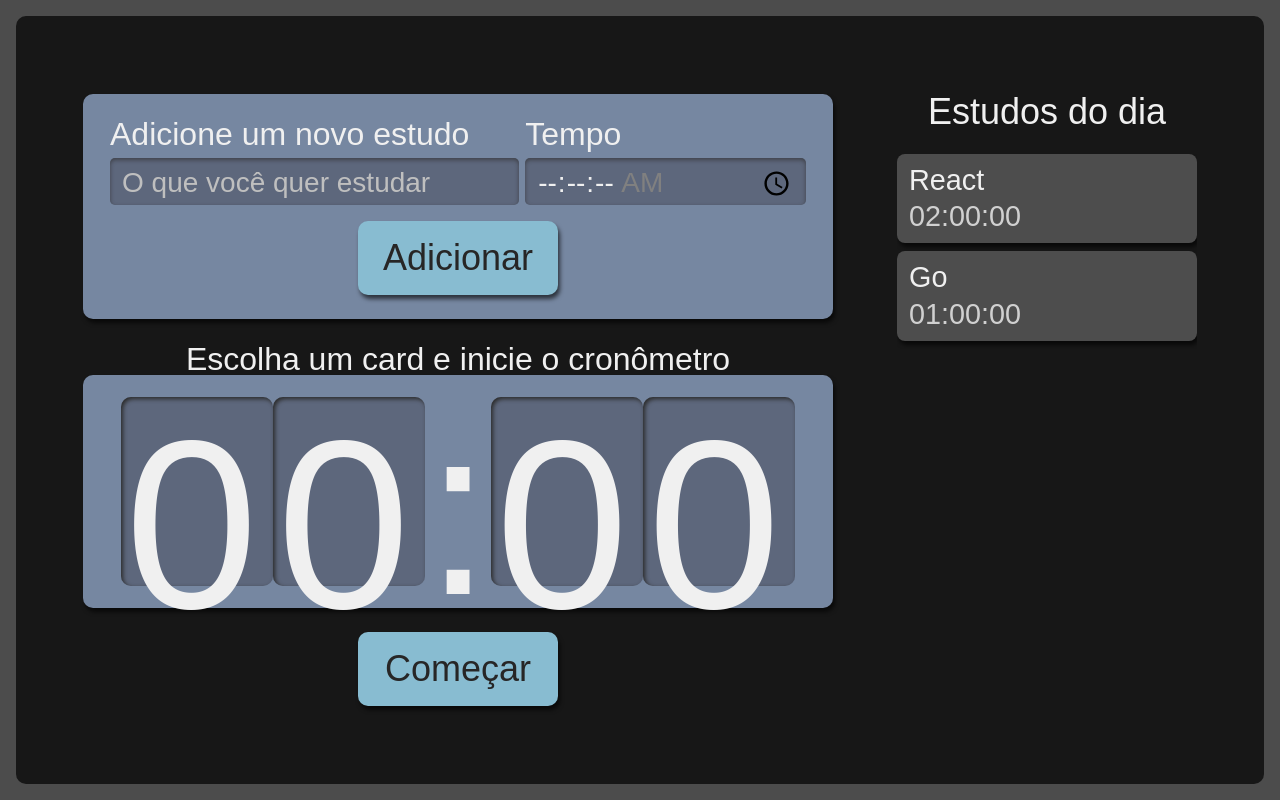
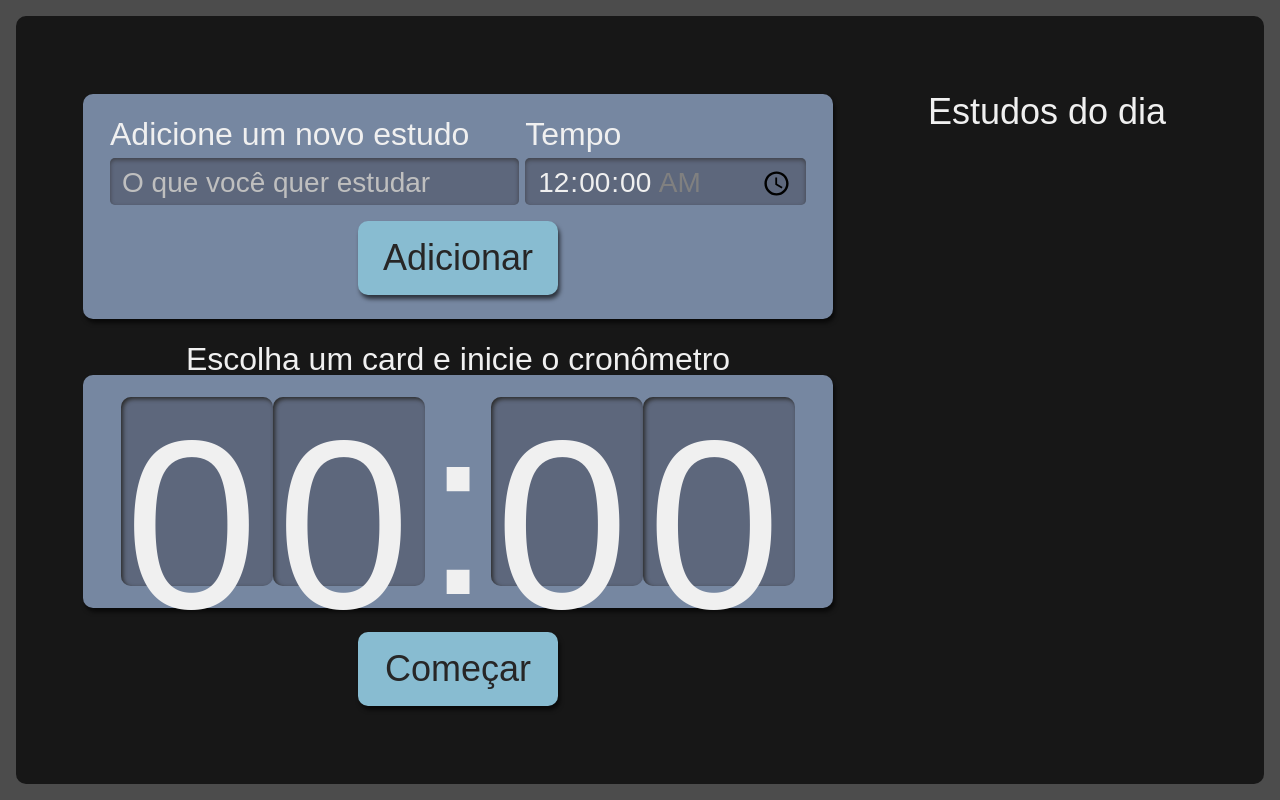
Before and after one commit to jheniferms/alura_react, a React (Create React App) app: page / in a window 1280 px wide. Built offline with nearby package versions, Linux system fonts and the light colour scheme.

Commit message:
refactor: completed form and list with state

```diff
--- a/package.json
+++ b/package.json
@@ -14,6 +14,7 @@
     "react-dom": "^18.2.0",
     "react-scripts": "^5.0.1",
     "typescript": "^4.9.5",
+    "uuid": "^9.0.0",
     "web-vitals": "^2.1.4"
   },
   "scripts": {
@@ -41,6 +42,7 @@
     ]
   },
   "devDependencies": {
+    "@types/uuid": "^9.0.1",
     "sass": "^1.60.0",
     "typescript-plugin-css-modules": "^5.0.0"
   }
--- a/src/components/button/index.tsx
+++ b/src/components/button/index.tsx
@@ -1,10 +1,13 @@
 import React from "react";
 import style from './button.module.scss';
 
-class Button extends React.Component<{label:string}> {
+class Button extends React.Component<{
+    label:string,
+    type?:"button" | "submit" | "reset" | undefined}> {
     render() {
+        const {type = "button"} = this.props
         return (
-            <button className={style.botao}>{this.props.label}</button>
+            <button className={style.botao} type={type}>{this.props.label}</button>
         )
     }
 }
--- a/src/components/form/index.tsx
+++ b/src/components/form/index.tsx
@@ -1,11 +1,29 @@
 import React from 'react';
 import style from './form.module.scss';
 import Button from '../button';
+import { ITask } from '../../types/Itask';
+import { v4 as uuidv4 } from "uuid";
 
-class Form extends React.Component {
+class Form extends React.Component<{
+    setTask: React.Dispatch<React.SetStateAction<ITask[]>>
+}> {
+    state = {
+        task: "",
+        time: "00:00"
+    }
+
+    addTask(event: React.FormEvent<HTMLFormElement>) {
+        event.preventDefault();
+        this.props.setTask(oldTasks => [...oldTasks, { ...this.state, selected: false, completed: false, id:uuidv4() }])
+        this.setState({
+            task: "",
+            time: "00:00"
+        })
+    }
+
     render() {
         return (
-            <form className={style.novaTarefa}>
+            <form className={style.novaTarefa} onSubmit={this.addTask.bind(this)}>
                 <div className={style.inputContainer}>
                     <label htmlFor="task">
                         Adicione um novo estudo
@@ -16,6 +34,8 @@ class Form extends React.Component {
                         id="task"
                         placeholder="O que você quer estudar"
                         required
+                        value={this.state.task}
+                        onChange={event => this.setState({ ...this.state, task: event.target.value })}
                     />
                 </div>
                 <div className={style.inputContainer}>
@@ -30,12 +50,15 @@ class Form extends React.Component {
                         min="00:00:00"
                         max="01:30:00"
                         required
+                        value={this.state.time}
+                        onChange={event => this.setState({ ...this.state, time: event.target.value })}
                     />
                 </div>
-                <Button label='Adicionar'/>
+                <Button label='Adicionar' type="submit" />
             </form>
         )
     }
 }
 
+
 export default Form;
--- a/src/components/list/index.tsx
+++ b/src/components/list/index.tsx
@@ -1,13 +1,15 @@
 import style from './list.module.scss';
 import Item from './item';
+import { ITask } from '../../types/Itask';
 
-function Lista() {
-    const taks = [{ task: 'React', time: '02:00:00' }, { task: 'Go', time: '01:00:00' }]
+
+function Lista({ tasks }: { tasks: ITask[] }) {
+
     return (
         <aside className={style.listaTarefas}>
             <h2> Estudos do dia </h2>
             <ul >
-                {taks.map((item, index) => (
+                {tasks.map((item, index) => (
                     <Item
                         key={index}
                         {...item} />
--- a/src/components/list/item/index.tsx
+++ b/src/components/list/item/index.tsx
@@ -1,6 +1,7 @@
+import { ITask } from '../../../types/Itask';
 import style from '../list.module.scss';
 
-export default function Item({ task, time }: { task: string, time: string }) {
+export default function Item({ task, time,selected,completed,id }: ITask) {
     return (
         <li className={style.item}>
             <h3>{task}</h3>
--- a/src/pages/App.tsx
+++ b/src/pages/App.tsx
@@ -1,16 +1,19 @@
-import React from 'react';
-import  Form  from '../components/form';
-import  List  from '../components/list';
+import React, { useState } from 'react';
+import Form from '../components/form';
+import List from '../components/list';
 import StopWatch from '../components/stopwatch';
 
 import style from './App.style.module.scss';
+import { ITask } from '../types/Itask';
 
 function App() {
+  const [tasks, setTask] = useState<ITask[] | []>([])
   return (
+
     <div className={style.AppStyle}>
-      <Form/>
-      <List/>
-      <StopWatch/>
+      <Form setTask={setTask} />
+      <List tasks={tasks} />
+      <StopWatch />
     </div>
   );
 }
--- /dev/null
+++ b/src/types/Itask.ts
@@ -0,0 +1,8 @@
+
+export interface ITask {
+    task: string,
+    time: string,
+    selected: boolean,
+    completed: boolean,
+    id: string,
+}
```
Also changed, not shown: 1 other file (tests, documents, lock files or other folders).
